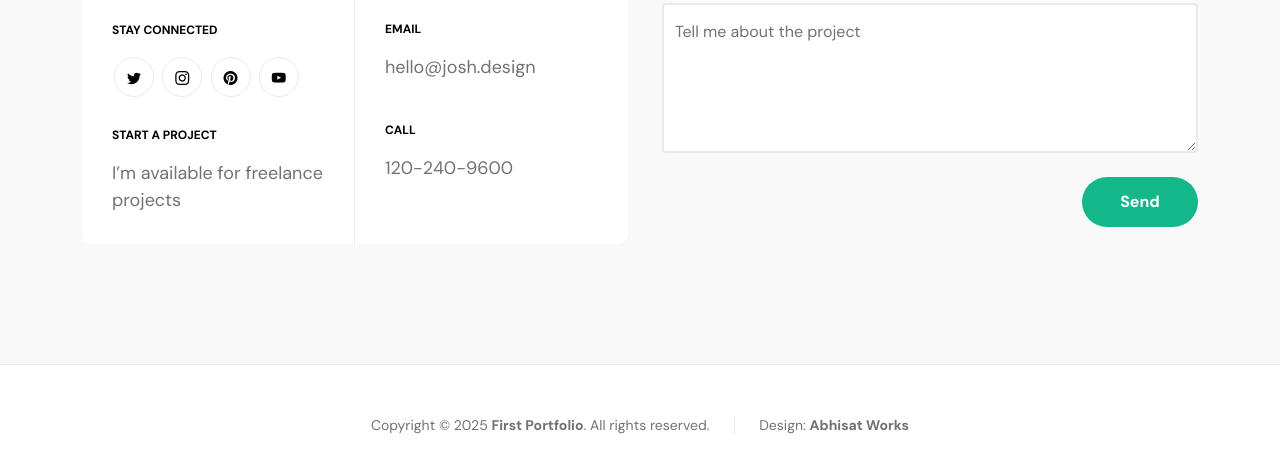
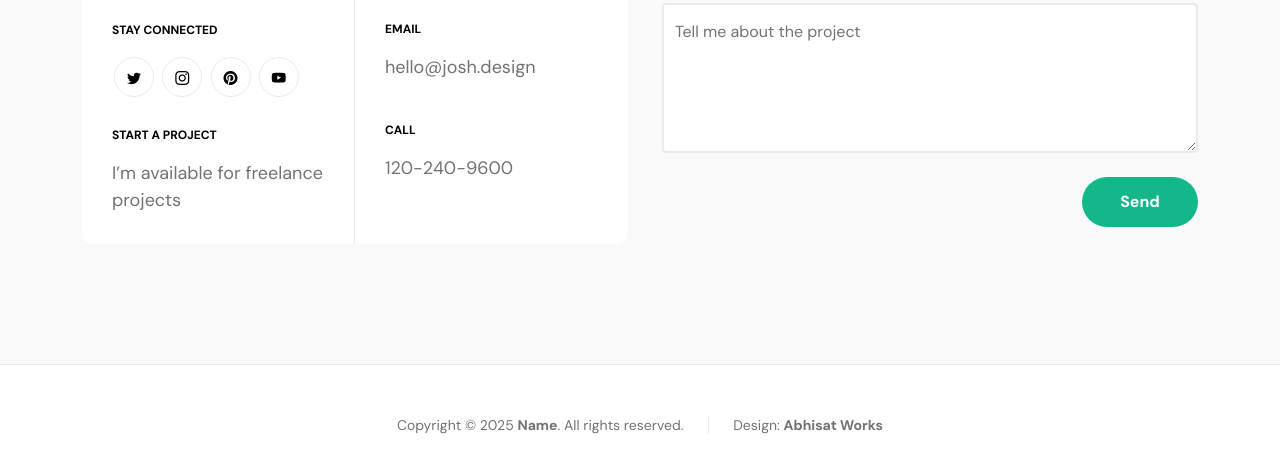
Before and after one commit to codersattu/portfolio.template, a plain HTML site: page index.html in a window 1280 px wide. Shown: the part 5456-5928 px from the top of the page. Drawn offline with Linux system fonts and the light colour scheme.

Commit message:
Update index.html

```diff
--- a/index.html
+++ b/index.html
@@ -581,7 +581,7 @@ https://templatemo.com/tm-578-first-portfolio
                     <div class="col-lg-12 col-12">
                         <div class="copyright-text-wrap">
                             <p class="mb-0">
-                                <span class="copyright-text">Copyright © 2025 <a href="#">First Portfolio</a>. All rights reserved.</span>
+                                <span class="copyright-text">Copyright © 2025 <a href="#">Name</a>. All rights reserved.</span>
                                 Design:
                                 <a rel="sponsored" href="https://abhisat.com" target="_blank">Abhisat Works</a>
                             </p>
```
